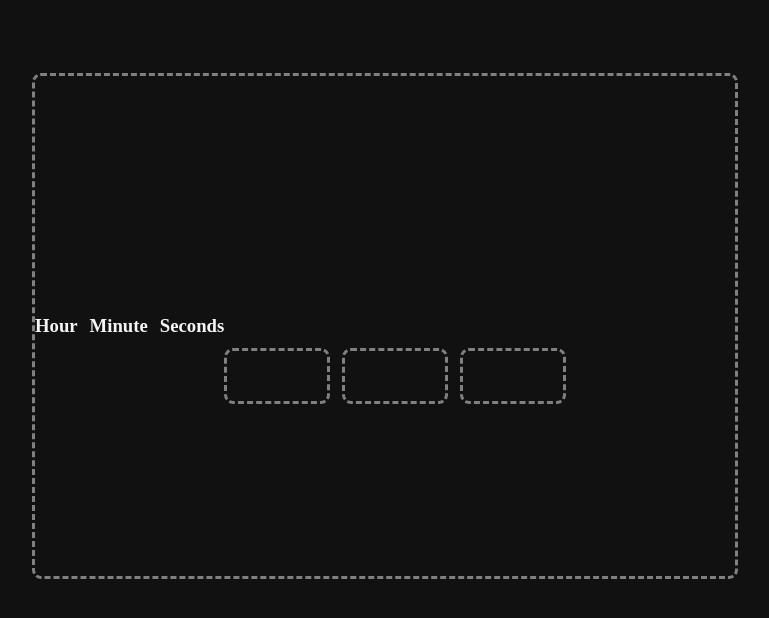
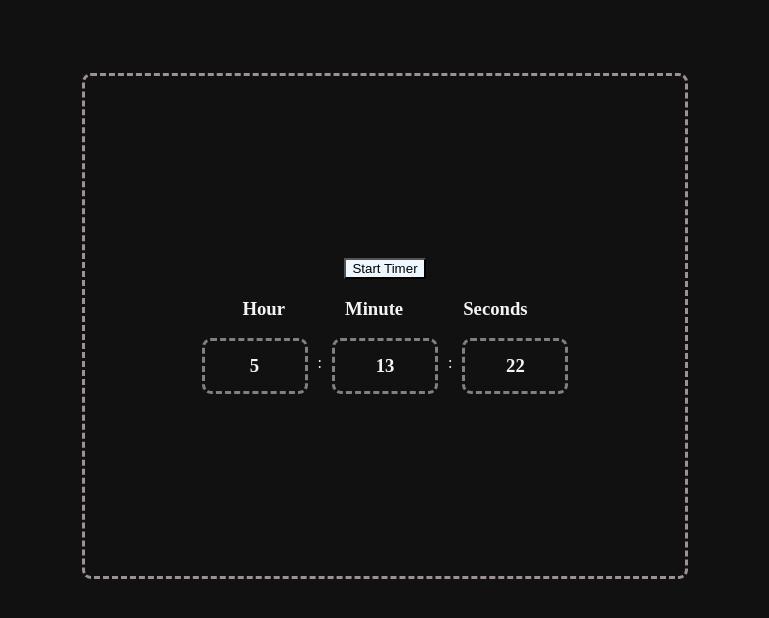
Before and after one commit to byaombe/Timer, a plain HTML site: page index.html in a window 1280 px wide. Shown: the whole page, without its empty margins (255-1024 px from the left). Drawn offline with Linux system fonts and the light colour scheme.

Commit message:
centered everything including the p elements, and created a button

```diff
--- a/index.html
+++ b/index.html
@@ -8,6 +8,7 @@
   <body>
 
    <div id="div1">
+    <button> Start Timer</button>
 
 <div id="time">
   <h3>Hour</h3>
@@ -16,9 +17,17 @@
 </div>
 
   <div id="time-containers">
-  <div id="hour"></div>
-  <div id="minute"></div>
-  <div id="seconds"></div>
+  <div id="hour">
+    <h3 id="hr">5</h3>
+  </div>
+  <p>:</p>
+  <div id="minute">
+    <h3 id="min">13</h3>
+  </div>
+  <p>:</p>
+  <div id="seconds">
+    <h3 id="sec">22</h3>
+  </div>
 </div>
 
 
--- a/style.css
+++ b/style.css
@@ -3,29 +3,37 @@ body {
     color: whitesmoke;
     display: flex;
     justify-content: center;
-    align-content: center;
     align-items: center;
 }
 #div1 {
     background-color: bl;
     display: flex;
+    flex-direction: column;
     height: 500px;
-    width: 700px;
+    width: 600px;
 margin-top: 65px;
-border: 3px dashed gray;
+border: 3px dashed rgb(157, 146, 146);
+
 border-radius: 9px;
+justify-content: center;
+    align-items: center;
+
+}
+button {
+    background-color: aliceblue;
+
 }
 #time {
+    gap: 60px;
 }
 #time, #time-containers {
     display: flex;
-    gap: 12px;
-    justify-content: center;
-    align-content: center;
-    align-items: center;
+
 }
 #time-containers {
-margin-top: 100px;
+    gap: 10px;
+display: flex;
+
 }
 #hour {
     display: flex;
@@ -33,6 +41,8 @@ margin-top: 100px;
     width: 100px;
     border: 3px dashed gray;
     border-radius: 9px;
+    justify-content: center;
+    align-items: center;
 
 }
 #minute {
@@ -41,6 +51,8 @@ margin-top: 100px;
     width: 100px;
     border: 3px dashed gray;
     border-radius: 9px;
+    justify-content: center;
+    align-items: center;
 
 }
 #seconds {
@@ -49,5 +61,7 @@ margin-top: 100px;
     width: 100px;
     border: 3px dashed gray;
     border-radius: 9px;
+    justify-content: center;
+    align-items: center;
 
 }
```
